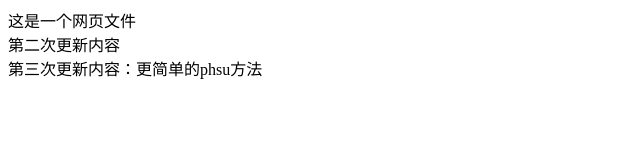
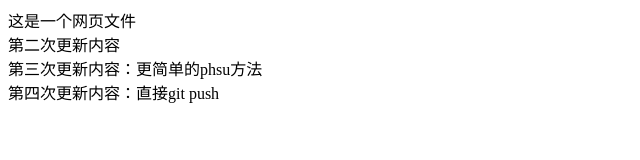
Before and after one commit to huibukaixndexiaoqing/git-demo, a plain HTML site: page index.html in a window 1280 px wide. Shown: the whole page, without its empty margins (0-640 px from the left). Drawn offline with Linux system fonts and the light colour scheme.

Commit message:
A程序员第四次提交

```diff
--- a/index.html
+++ b/index.html
@@ -1,3 +1,4 @@
 <div>这是一个网页文件</div>
 <div>第二次更新内容</div>
 <div>第三次更新内容：更简单的phsu方法</div>
+<div>第四次更新内容：直接git push</div>
```
